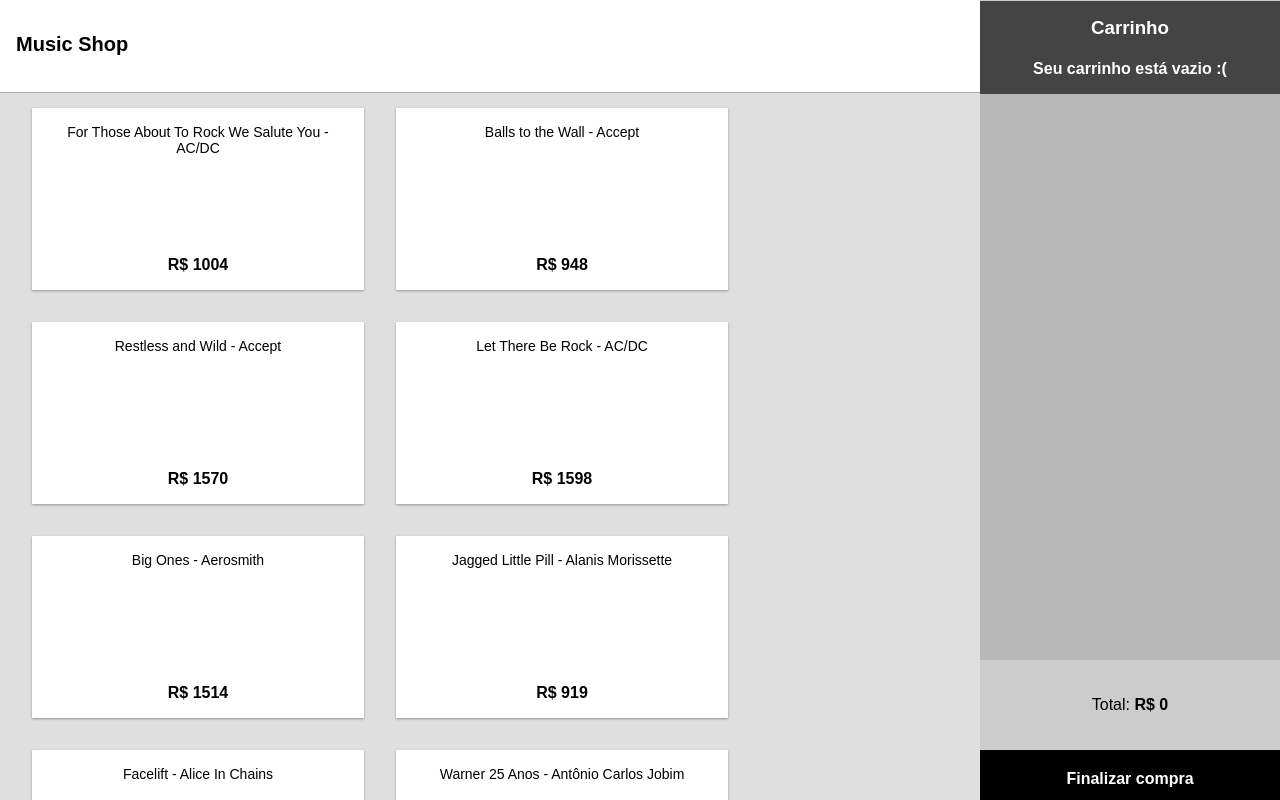
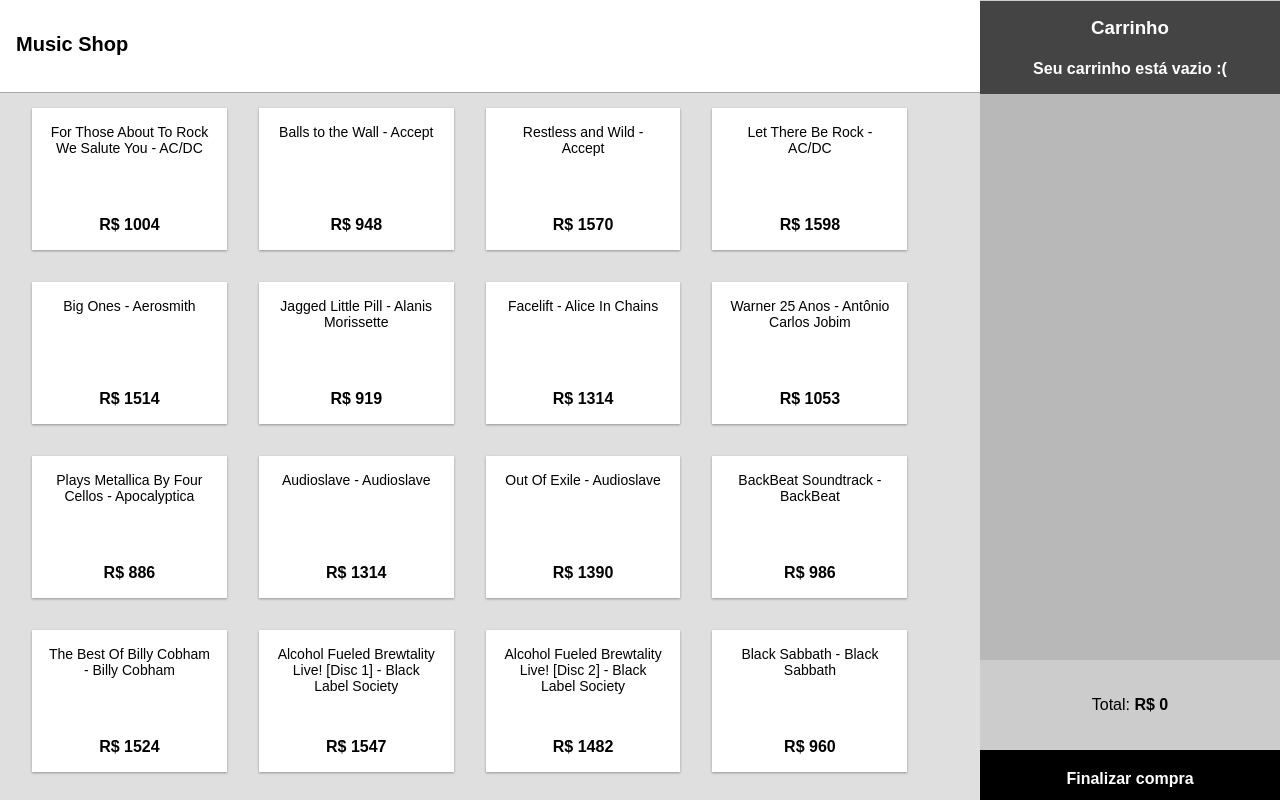
Before and after one commit to alalbux/shop, a React app: page / in a window 1280 px wide. Shown: the top 800 px of the page. Built offline with nearby package versions, Linux system fonts and the light colour scheme.

Commit message:
fix card size

```diff
--- a/src/components/Cart.js
+++ b/src/components/Cart.js
@@ -10,7 +10,7 @@
     <div className="cart">
       <div className="header">
         <h3>Carrinho</h3>
-        <h4>{products.length ? `Itens na lista (${products.length})` : 'Seu carrinho está vazio :('}</h4>
+        <h4>{products.length ? `Lista (${products.length})` : 'Seu carrinho está vazio :('}</h4>
       </div>
       <div className="products-container">
         <div className="products">
--- a/src/components/styles/Cart.scss
+++ b/src/components/styles/Cart.scss
@@ -24,12 +24,13 @@
         background: #B8B8B8;
     }
     .products {
-        padding: 16px;
+        padding: 8px;
         width: 250px;
         height: calc(100% - 234px);
-
         .item {
-            width: auto;
+            width: 100%;
+            min-width: 234px;
+            max-width: 100%;
             height: 30px;
             margin: 8px;
             padding: 8px;
--- a/src/components/styles/Product.scss
+++ b/src/components/styles/Product.scss
@@ -9,8 +9,10 @@
         box-shadow: 0 1px 3px rgba(0,0,0,0.12), 0 1px 2px rgba(0,0,0,0.24);
         margin: 16px;
         padding: 16px;
-        width: 300px;
-        height: 150px;
+        min-width: calc(33% - 150px);
+        max-width: 150px;
+        width: 100%;
+        height: 110px;
         cursor: pointer;
         display: flex;
         text-align: center;
```
